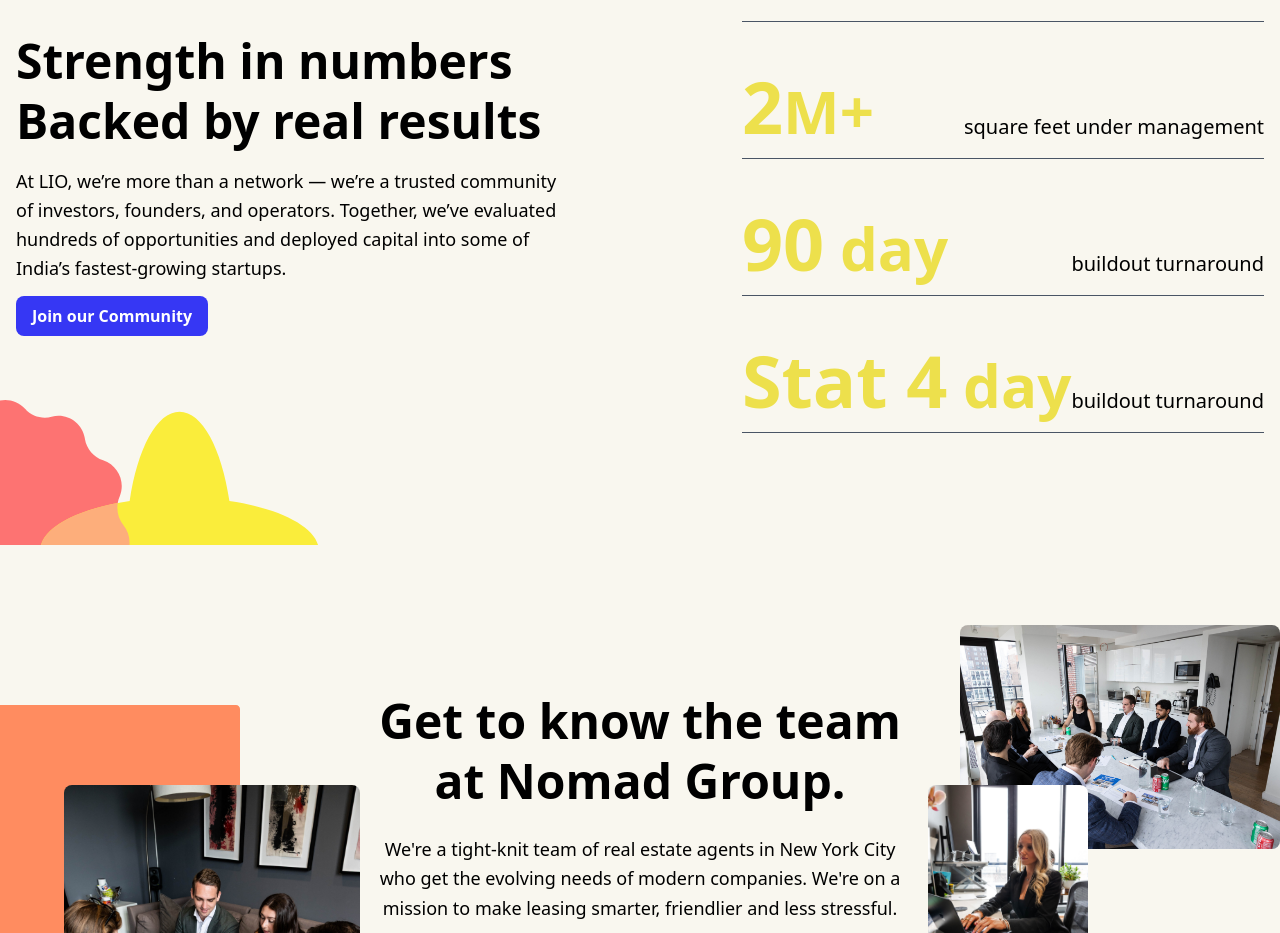
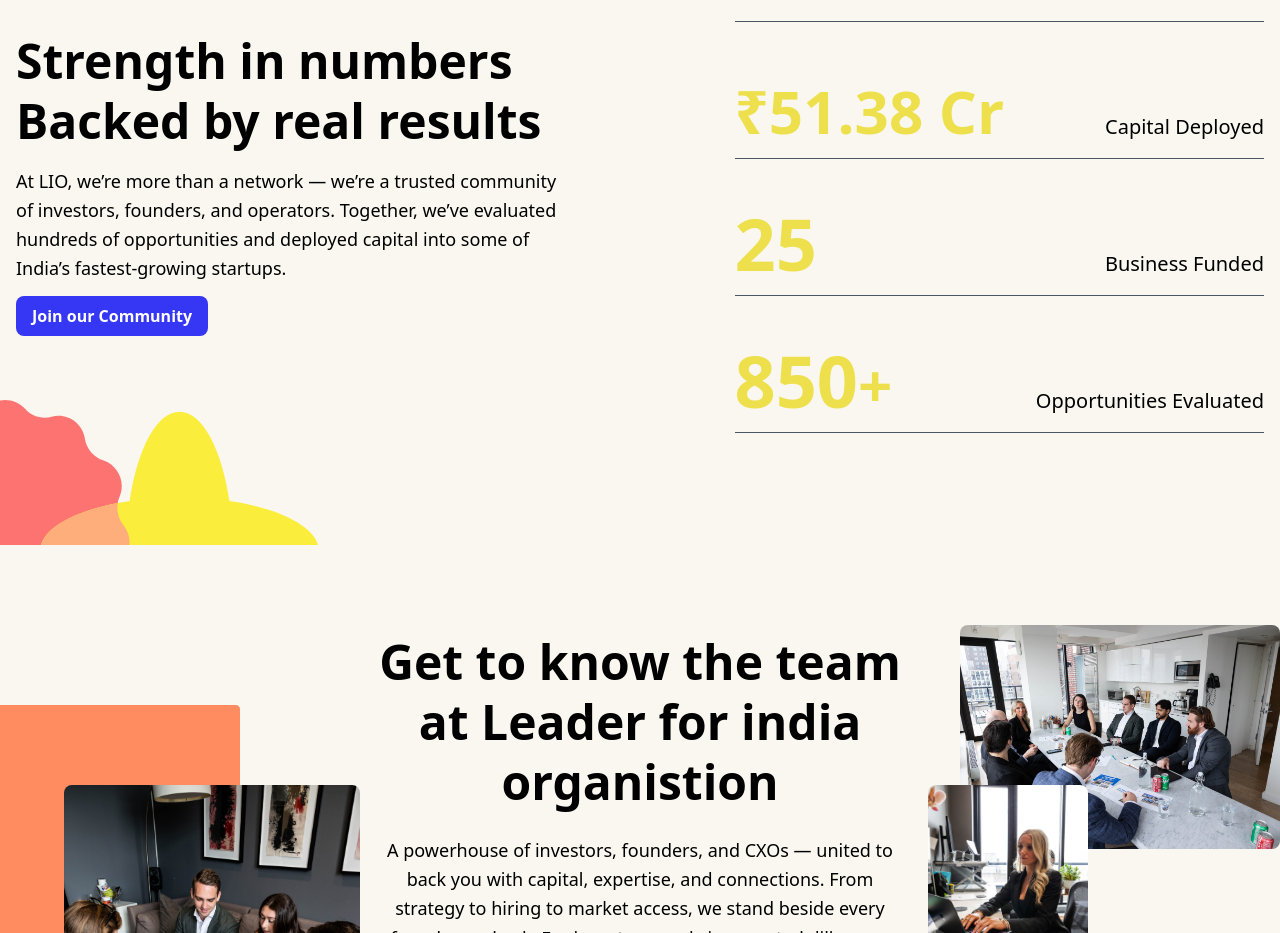
Before and after one commit to shanmu97/leadersforindiaorg, a React (Vite) app: page / in a window 1280 px wide. Shown: the part 1419-2352 px from the top of the page. Built offline with nearby package versions, Linux system fonts and the light colour scheme.

Commit message:
Stats Updated

```diff
--- a/src/components/other/BlackBanner.jsx
+++ b/src/components/other/BlackBanner.jsx
@@ -7,7 +7,6 @@
   return (
     <div style={{ backgroundColor: "#1b1a1b" }}>
       {/* First Section - Get to know the team */}
-
 
       {/* Second Section - Commercial office space */}
       <section className="bg-[#f9f7ef] relative">
@@ -25,9 +24,11 @@
                   <div className="text-black text-lg leading-relaxed">
                     <p>
                       <span className="font-normal">
-                        At LIO, we’re more than a network — we’re a trusted community of investors,
-                        founders, and operators. Together, we’ve evaluated hundreds of opportunities
-                        and deployed capital into some of India’s fastest-growing startups.
+                        At LIO, we’re more than a network — we’re a trusted
+                        community of investors, founders, and operators.
+                        Together, we’ve evaluated hundreds of opportunities and
+                        deployed capital into some of India’s fastest-growing
+                        startups.
                       </span>
                     </p>
                   </div>
@@ -47,15 +48,15 @@
                 <div className="lg:min-w-[500px] w-full flex flex-col justify-center gap-8 lg:gap-12">
                   {/* Stat 1 */}
                   <div className="flex flex-col">
-                    <div className="flex justify-between items-baseline text-black">
+                    <div className="flex justify-between items-baseline text-black gap-8">
                       <h2
                         className="text-6xl lg:text-7xl font-bold"
                         style={{ color: "#ede04c" }}
                       >
-                        300<span className="text-5xl lg:text-6xl">+</span>
+                        25000<span className="text-5xl lg:text-6xl">+</span>
                       </h2>
                       <p className="text-lg lg:text-xl font-normal">
-                        tenant buildouts
+                        Crores combined net worth
                       </p>
                     </div>
                     <div className="w-full h-px bg-gray-600 mt-4"></div>
@@ -68,10 +69,10 @@
                         className="text-6xl lg:text-7xl font-bold"
                         style={{ color: "#ede04c" }}
                       >
-                        2<span className="text-5xl lg:text-6xl">M+</span>
+                        <span className="text-5xl lg:text-6xl">₹51.38 Cr</span>
                       </h2>
                       <p className="text-lg lg:text-xl font-normal">
-                        square feet under management
+                        Capital Deployed
                       </p>
                     </div>
                     <div className="w-full h-px bg-gray-600 mt-4"></div>
@@ -84,11 +85,11 @@
                         className="text-6xl lg:text-7xl font-bold"
                         style={{ color: "#ede04c" }}
                       >
-                        90
-                        <span className="text-5xl lg:text-6xl">&nbsp;day</span>
+                        25
+
                       </h2>
                       <p className="text-lg lg:text-xl font-normal">
-                        buildout turnaround
+                        Business Funded
                       </p>
                     </div>
                     <div className="w-full h-px bg-gray-600 mt-4"></div>
@@ -101,11 +102,11 @@
                         className="text-6xl lg:text-7xl font-bold"
                         style={{ color: "#ede04c" }}
                       >
-                        Stat 4
-                        <span className="text-5xl lg:text-6xl">&nbsp;day</span>
+                        850
+                        <span className="text-5xl lg:text-6xl">+</span>
                       </h2>
                       <p className="text-lg lg:text-xl font-normal">
-                        buildout turnaround
+                        Opportunities Evaluated
                       </p>
                     </div>
                     <div className="w-full h-px bg-gray-600 mt-4"></div>
@@ -126,7 +127,7 @@
         </div>
       </section>
 
-            <section className="bg-[#f9f7ef] relative max-xl:pb-52 mb-[-1px]">
+      <section className="bg-[#f9f7ef] relative max-xl:pb-52 mb-[-1px]">
         <div className="container mx-auto px-4">
           <div className="pt-20 pb-20">
             <div className="relative flex flex-col items-center justify-center overflow-hidden text-center h-full lg:p-16 py-10 px-6 rounded-lg lg:h-[440px]">
@@ -134,17 +135,19 @@
                 <div className="flex flex-col gap-6">
                   <div className="w-full max-md:flex max-md:flex-col max-md:gap-3 relative text-center">
                     <h3 className="text-4xl lg:text-5xl font-bold text-black leading-tight">
-                      Get to know the team at Nomad Group.
+                      Get to know the team at Leader for india organistion
                     </h3>
                   </div>
                   <div className="flex flex-col items-center gap-6 lg:gap-9">
                     <div className="text-black text-lg leading-relaxed">
                       <p>
                         <span className="font-normal">
-                          We're a tight-knit team of real estate agents in New
-                          York City who get the evolving needs of modern
-                          companies. We're on a mission to make leasing smarter,
-                          friendlier and less stressful.
+                          A powerhouse of investors, founders, and CXOs — united
+                          to back you with capital, expertise, and connections.
+                          From strategy to hiring to market access, we stand
+                          beside every founder we back. For investors, we bring
+                          curated diligence, operator insights, and trusted
+                          co-investors into every deal.
                         </span>
                       </p>
                     </div>
--- a/src/components/ui/AtlasSection1.jsx
+++ b/src/components/ui/AtlasSection1.jsx
@@ -92,9 +92,8 @@
     <div className="w-full bg-black text-white relative pt-16">
       <div className="w-full absolute z-10 flex items-center justify-center ">
         <h1 className="px-10  max-w-7xl text-2xl lg:text-4xl font-[350] text-white text-start lg:-ml-14">
-          Exceptional entrepreneurs and scientists translate innovation into{" "}
+          <strong>LIO (Leaders for India Organization)</strong> is an exclusive business community connecting HNIs, CXOs, founders, and investors. We provide mentorship, curated investment opportunities, and high-quality networking.
           <br />
-          <span className="text-cyan-400">novel medicines</span>.
         </h1>
       </div>
       <div className="sticky top-0 w-full min-h-[100vh] bg-black text-white flex items-center justify-center">
```
